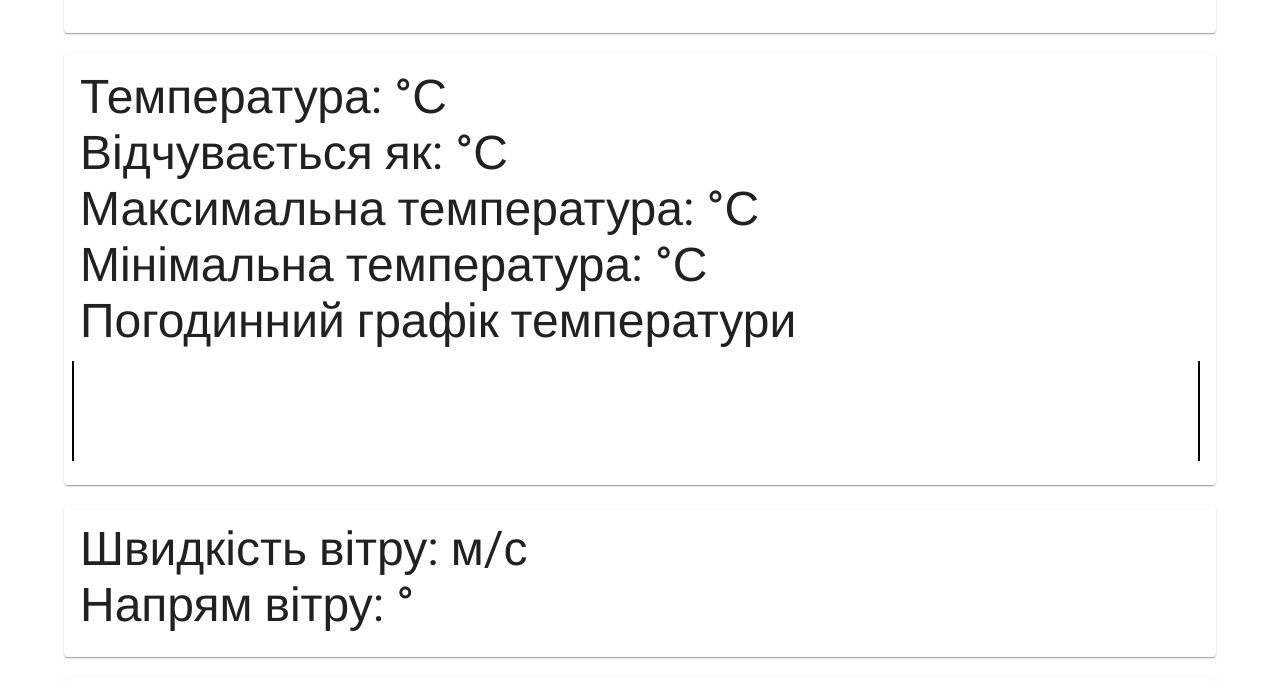
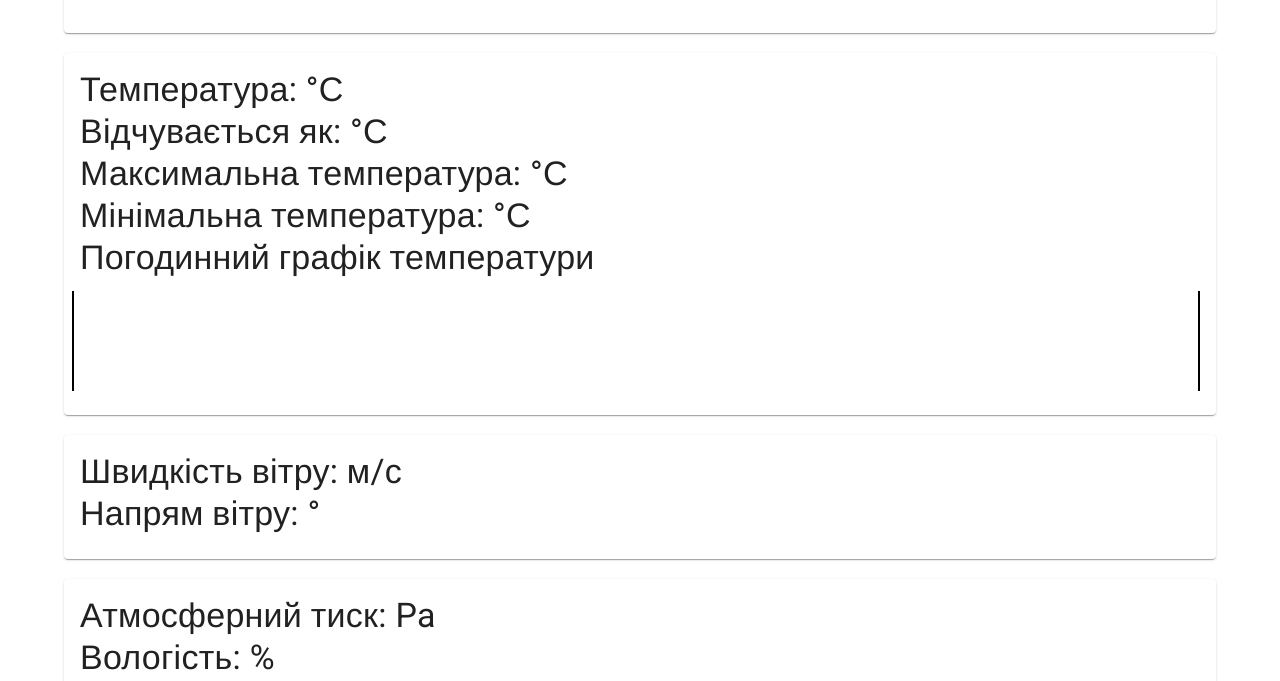
Before and after one commit to RomanKoriachko/weatherApp, a React (Create React App) app: page /1 in a window 1280 px wide. Shown: the part 271-952 px from the top of the page. Built offline with nearby package versions, Linux system fonts and the light colour scheme; a web font is replaced by a local one.

Commit message:
add new icons in cart buttons

```diff
--- a/package.json
+++ b/package.json
@@ -6,7 +6,8 @@
     "@emotion/react": "^11.10.5",
     "@emotion/styled": "^11.10.5",
     "@fontsource/roboto": "^4.5.8",
-    "@mui/material": "^5.11.1",
+    "@mui/icons-material": "^5.11.0",
+    "@mui/material": "^5.11.3",
     "@reduxjs/toolkit": "^1.9.1",
     "@testing-library/jest-dom": "^5.16.5",
     "@testing-library/react": "^13.4.0",
@@ -54,6 +55,7 @@
     ]
   },
   "devDependencies": {
+    "jest": "^27.5.1",
     "prettier": "2.8.1"
   }
 }
--- a/src/components/WeatherItem/WeatherItem.tsx
+++ b/src/components/WeatherItem/WeatherItem.tsx
@@ -10,8 +10,11 @@ import '@fontsource/roboto/400.css'
 import '@fontsource/roboto/500.css'
 import '@fontsource/roboto/700.css'
 import { Link } from 'react-router-dom'
-import { useAppSelector } from '../../redux/hooks'
 import { fetchTemperature } from '../../redux/dailyTemperatureReducer'
+import RefreshIcon from '@mui/icons-material/Refresh'
+import IconButton from '@mui/material/IconButton'
+import DeleteIcon from '@mui/icons-material/Delete'
+import Grid from '@mui/material/Grid'
 
 type WeatherType = {
     id: number
@@ -19,13 +22,13 @@ type WeatherType = {
     main: {
         temp: number
     }
-    weather: weatherArrayType[]
+    weather: WeatherArrayType[]
     wind: {
         deg: number
         speed: number
     }
 }
-type weatherArrayType = {
+type WeatherArrayType = {
     main: string
     icon: string
     description: string
@@ -49,8 +52,6 @@ const WeatherItem = ({ name, main, id, weather, wind }: WeatherType) => {
             })
         )
     }
-
-    let weatherStoreData = useAppSelector((state) => state.weatherDataState)
 
     return (
         <Card>
@@ -86,19 +87,24 @@ const WeatherItem = ({ name, main, id, weather, wind }: WeatherType) => {
                 </CardContent>
             </Link>
             <CardActions>
-                <Button
-                    onClick={() => onRefreshClick(name)}
-                    variant="contained"
-                >
-                    Оновити
-                </Button>
-                <Button
-                    onClick={() => dispatch(deliteCity({ id: id }))}
-                    variant="contained"
-                    disabled={weatherStoreData.length === 1}
-                >
-                    Видалити
-                </Button>
+                <Grid container justifyContent="flex-end">
+                    <Grid item>
+                        <IconButton
+                            color="primary"
+                            onClick={() => onRefreshClick(name)}
+                        >
+                            <RefreshIcon />
+                        </IconButton>
+                    </Grid>
+                    <Grid item>
+                        <IconButton
+                            color="primary"
+                            onClick={() => dispatch(deliteCity({ id: id }))}
+                        >
+                            <DeleteIcon />
+                        </IconButton>
+                    </Grid>
+                </Grid>
             </CardActions>
         </Card>
     )
--- a/src/components/WeatherSection/WeatherSection.tsx
+++ b/src/components/WeatherSection/WeatherSection.tsx
@@ -33,7 +33,6 @@ const WeatherSection = (props: Props) => {
     let citiesArr: string[] = []
 
     useEffect(() => {
-        let citiesArr: string[] = []
         dispatch(deliteData())
         for (let i = 0; i < citiesArr.length; i++) {
             dispatch(fetchWeather(citiesArr[i]))
--- a/src/container/Main/Main.tsx
+++ b/src/container/Main/Main.tsx
@@ -5,8 +5,6 @@ import WeatherSection from '../../components/WeatherSection/WeatherSection'
 type Props = {}
 
 const Main = (props: Props) => {
-    // localStorage.clear()
-
     return (
         <Container>
             <AddNewCity />
--- a/src/pages/CityPage/CityPage.tsx
+++ b/src/pages/CityPage/CityPage.tsx
@@ -146,28 +146,28 @@ const CityPage = (props: Props) => {
                 }}
             >
                 <CardContent>
-                    <Typography variant="h3">
+                    <Typography variant="h4">
                         Температура:{' '}
                         {currentCityData
                             ? Math.round(currentCityData.main.temp)
                             : undefined}
                         °С
                     </Typography>
-                    <Typography variant="h3">
+                    <Typography variant="h4">
                         Відчувається як:{' '}
                         {currentCityData
                             ? Math.round(currentCityData?.main.feels_like)
                             : undefined}
                         °С
                     </Typography>
-                    <Typography variant="h3">
+                    <Typography variant="h4">
                         Максимальна температура:{' '}
                         {currentCityData
                             ? Math.round(currentCityData?.main.temp_max)
                             : undefined}
                         °С
                     </Typography>
-                    <Typography variant="h3">
+                    <Typography variant="h4">
                         Мінімальна температура:{' '}
                         {currentCityData
                             ? Math.round(currentCityData?.main.temp_min)
@@ -175,7 +175,7 @@ const CityPage = (props: Props) => {
                         °С
                     </Typography>
                     <Typography
-                        variant="h3"
+                        variant="h4"
                         style={{
                             marginBottom: '20px',
                         }}
@@ -211,20 +211,20 @@ const CityPage = (props: Props) => {
                 }}
             >
                 <CardContent>
-                    <Typography variant="h3">
+                    <Typography variant="h4">
                         Швидкість вітру: {currentCityData?.wind.speed} м/с
                     </Typography>
-                    <Typography variant="h3">
+                    <Typography variant="h4">
                         Напрям вітру: {currentCityData?.wind.deg}°
                     </Typography>
                 </CardContent>
             </Card>
             <Card>
                 <CardContent>
-                    <Typography variant="h3">
+                    <Typography variant="h4">
                         Атмосферний тиск: {currentCityData?.main.pressure} Pa
                     </Typography>
-                    <Typography variant="h3">
+                    <Typography variant="h4">
                         Вологість: {currentCityData?.main.humidity} %
                     </Typography>
                 </CardContent>
```
Also changed, not shown: 1 other file (tests, documents, lock files or other folders).
